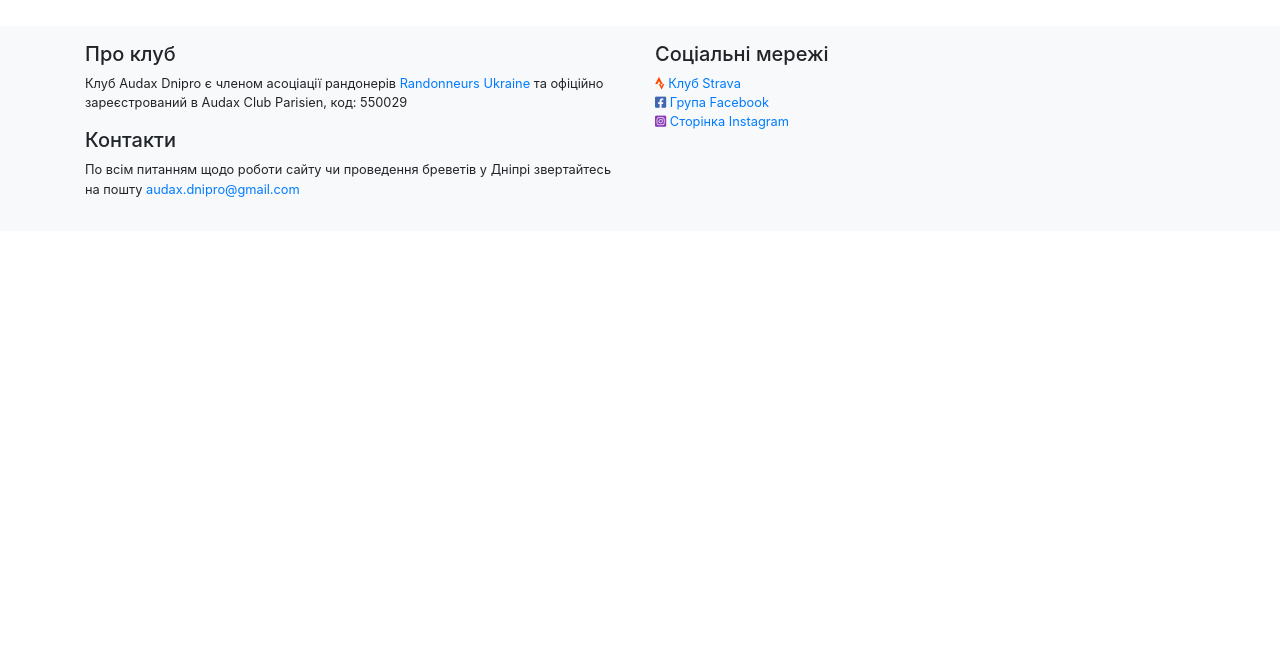
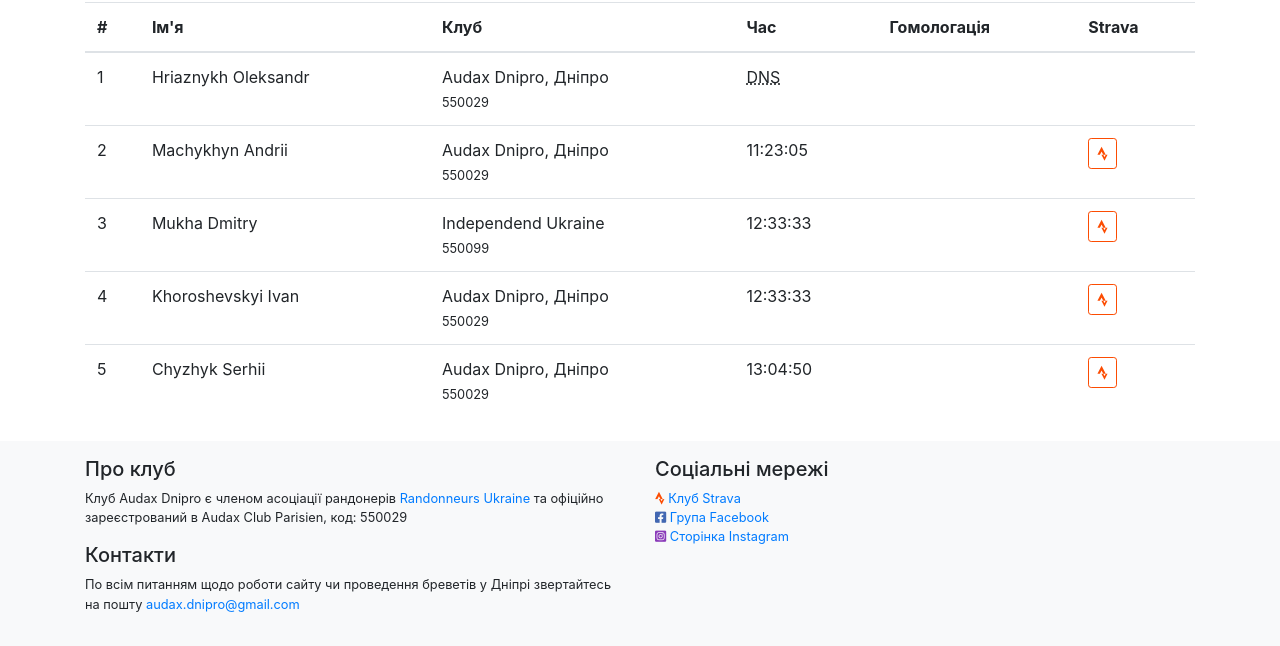
Before and after one commit to s-chizhik/audax.dp.ua, a Jekyll site: the page built from _brevets2021/04-24-brm200.html, in a window 1280 px wide and 900 px high, scrolled down 927 px, cut to the strip 254-900 px from the top of the window. Built offline with Jekyll 4.4.1, drawn with Linux system fonts in a browser that asks for light colours; before the commit the page ends 1412 px from its top, so only the background shows below that.

Commit message:
результаты 300, 200

```diff
--- a/_brevets2021/04-24-brm200.html
+++ b/_brevets2021/04-24-brm200.html
@@ -19,4 +19,35 @@ brevet:
     description: |
 
     results:
+        - name: Hriaznykh Oleksandr
+          club: 550029
+          result: DNS
+          homologation:
+          medal:
+          strava:
+        - name: Machykhyn Andrii
+          club: 550029
+          result: '11:23:05'
+          homologation:
+          medal:
+          strava: https://strava.app.link/JnBALheaUfb
+        - name: Mukha Dmitry
+          club: 550099
+          result: '12:33:33'
+          homologation:
+          medal:
+          strava: https://strava.app.link/wnmnnQmVIfb
+        - name: Khoroshevskyi Ivan
+          club: 550029
+          result: '12:33:33'
+          homologation:
+          medal:
+          strava: https://www.strava.com/activities/5185713378
+        - name: Chyzhyk Serhii
+          club: 550029
+          result: '13:04:50'
+          homologation:
+          medal:
+          strava: https://www.strava.com/activities/5185969690
+
 ---
```
Also changed, not shown: _brevets2021/04-03-brm300.html (+14 -0 lines).
